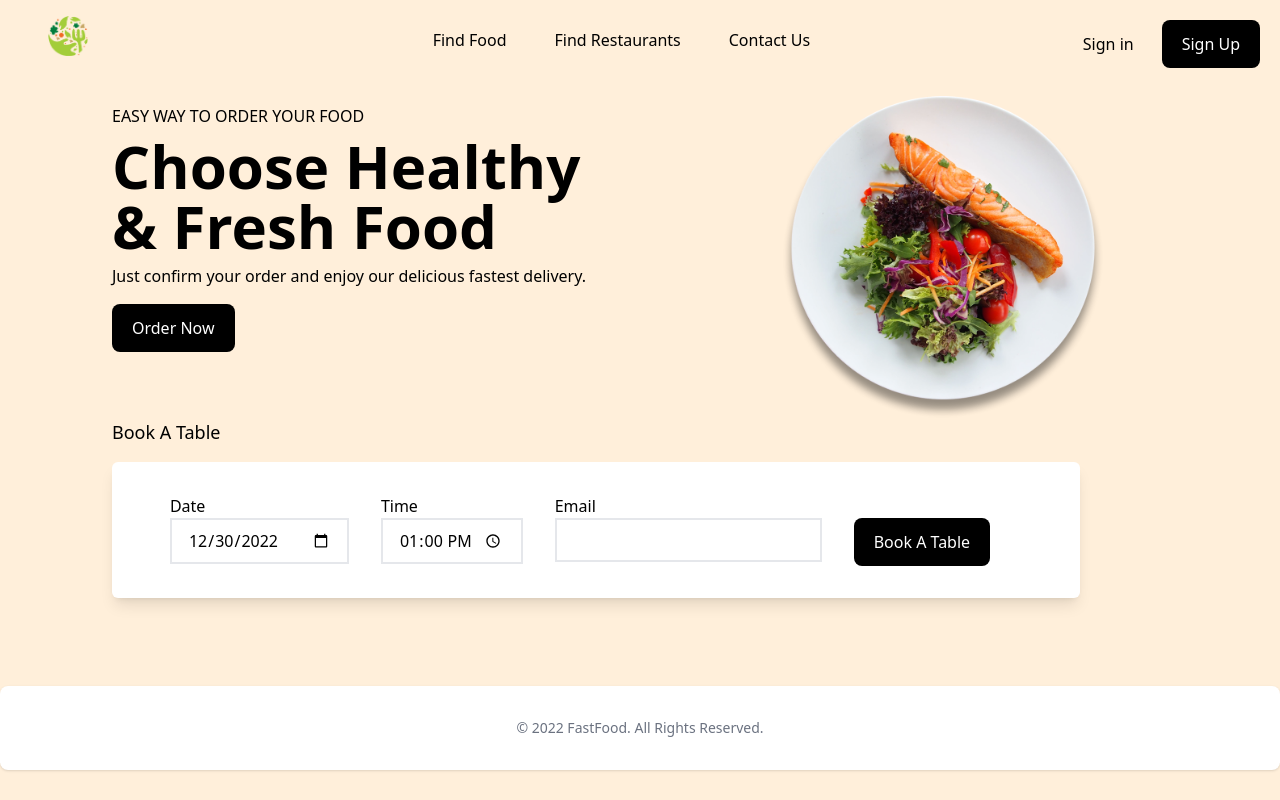
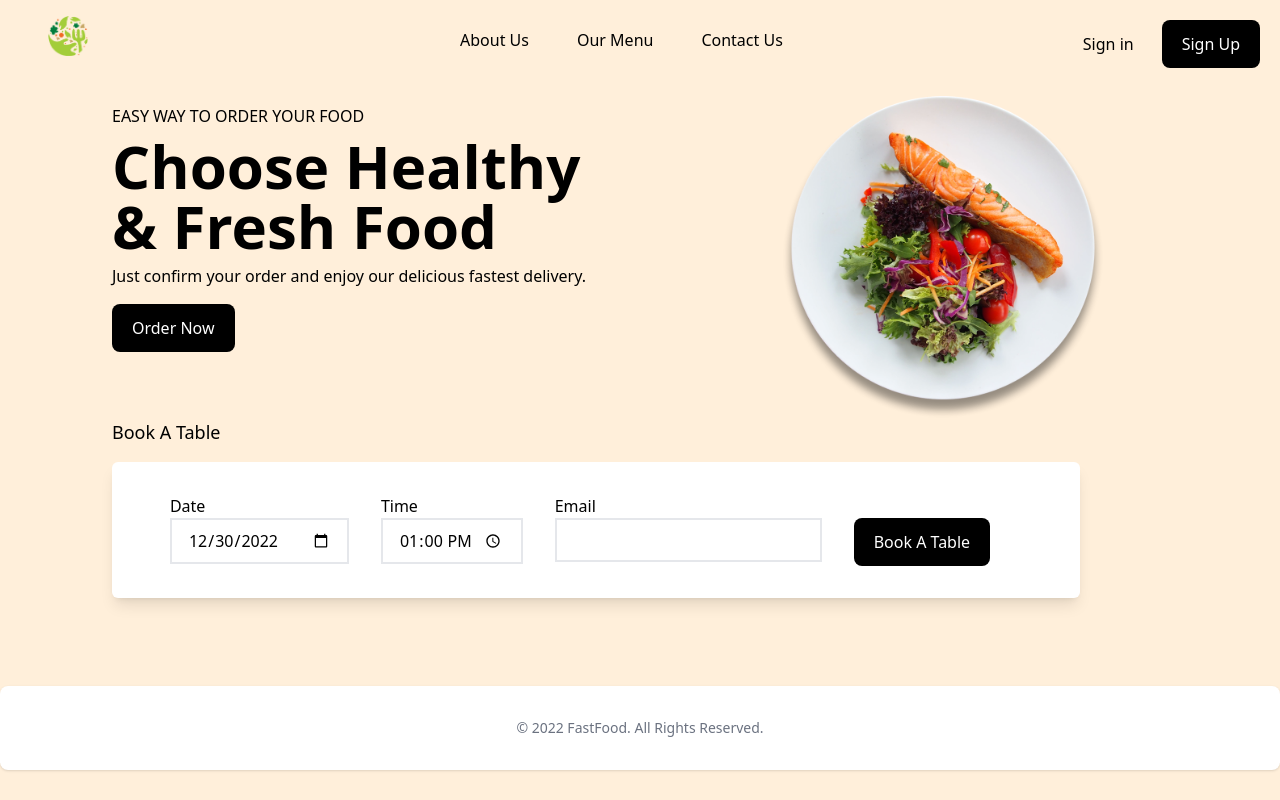
Before and after one commit to EdwinWalela/fastfood, a React (Create React App) app: page / in a window 1280 px wide. Built offline with nearby package versions, Linux system fonts and the light colour scheme.

Commit message:
add NavLink component to navigation bar

```diff
--- a/src/pages/Layout/NavBar/menuItems.js
+++ b/src/pages/Layout/NavBar/menuItems.js
@@ -1,16 +1,24 @@
-function MenuItems(){
+import { NavLink } from "react-router-dom"
+
+const MenuItems = () =>{
   return (
     <div className="flex-1 ml-16">
       <ul className="flex justify-center">
-        <li className="px-6 py-3 cursor-pointer">
-          Find Food
-        </li>
-        <li className="px-6 py-3 font-medium cursor-pointer">
-          Find Restaurants
-        </li>
-        <li className="px-6 py-3 cursor-pointer">
+        <NavLink
+          to="/about-us"
+          className={({isActive})=> isActive ? "px-6 py-3 font-medium cursor-pointer": "px-6 py-3 cursor-pointer"}>
+          About Us
+        </NavLink>
+        <NavLink
+          to="/menu"
+          className={({isActive})=> isActive ? "px-6 py-3 font-medium cursor-pointer": "px-6 py-3 cursor-pointer"}>
+          Our Menu
+        </NavLink>
+        <NavLink
+          to="/contact-us"
+          className={({isActive})=> isActive ? "px-6 py-3 font-medium cursor-pointer": "px-6 py-3 cursor-pointer"}>
           Contact Us
-        </li>
+        </NavLink>
       </ul>
     </div>
   )
```
